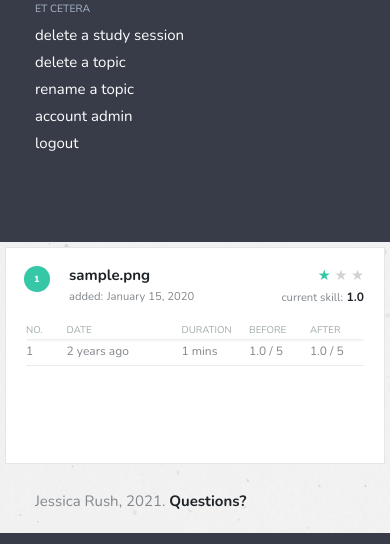
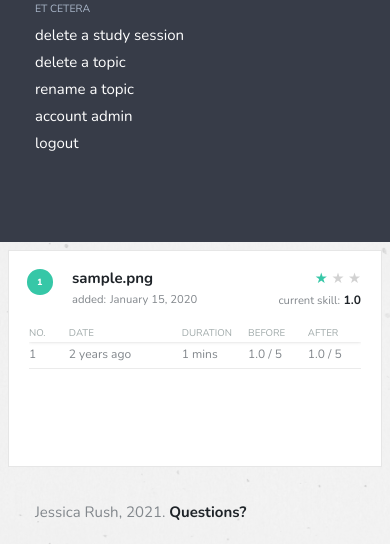
Before and after one commit to jessicarush/review-app, a Flask app: page /1 in a window 390 px wide. Shown: the part 701-1245 px from the top of the page. Run offline with Flask 2, Linux system fonts and the light colour scheme; a user stored in the database is signed in; tables that the repository leaves empty hold one stand-in row (values such as "Sample post"); some libraries are stand-ins or nearby versions.

Commit message:
Style: minor css

```diff
--- a/app/static/css/base.css
+++ b/app/static/css/base.css
@@ -31,6 +31,7 @@ see my github notes at https://github.com/jessicarush/css-notes */
 /* DEFAULTS --------------------------------------------------------------- */
 
 html {
+  background-color: var(--sidebar-color);
   font-size: 15px;
   -moz-osx-font-smoothing: grayscale;
   -webkit-font-smoothing: antialiased;
@@ -392,11 +393,6 @@ td {
   padding-right: 35px;
 }
 
-.padded-lr-small {
-  padding-left: 5px;
-  padding-right: 5px;
-}
-
 .relative-container {
   position: relative;
 }
@@ -429,6 +425,7 @@ td {
   grid-gap: 8px;
   grid-auto-rows: auto;
   grid-template-columns: repeat(auto-fit, minmax(335px, 1fr));
+  padding: 8px;
 }
 
 .topic {
@@ -436,14 +433,6 @@ td {
   border: solid 1px rgb(230,230,230);
   padding: 60px 20px 20px 20px;
   position: relative;
-}
-
-@media screen and (max-width: 690px) {
-  .topic {
-    box-sizing: border-box;
-    margin: 5px 0 0 0;
-    width: 100%;
-  }
 }
 
 .topic__id {
--- a/app/templates/index.html
+++ b/app/templates/index.html
@@ -37,7 +37,7 @@
       <p>Looks like the repository <a href="{{ base_url }}{{ selected_repo.repository }}" class="inline inline--dark" target="_blank">{{ selected_repo.repository }}</a> has no topics. Remember, directories, hidden files (.dot-files) and README.md files are ignored. This was a design decision on my part because that's just how I organize my study notes. If any new files are added to the github repository, you'll be prompted to add them here the next time you login.</p>
     </section>
   {% else %}
-    <section class="topics-container padded-lr-small">
+    <section class="topics-container">
       {% for topic in topics %}
         {% set topicloop = loop %} <!-- to access the loop variable in _topic.html -->
         {% include '_topic.html' %}
```
